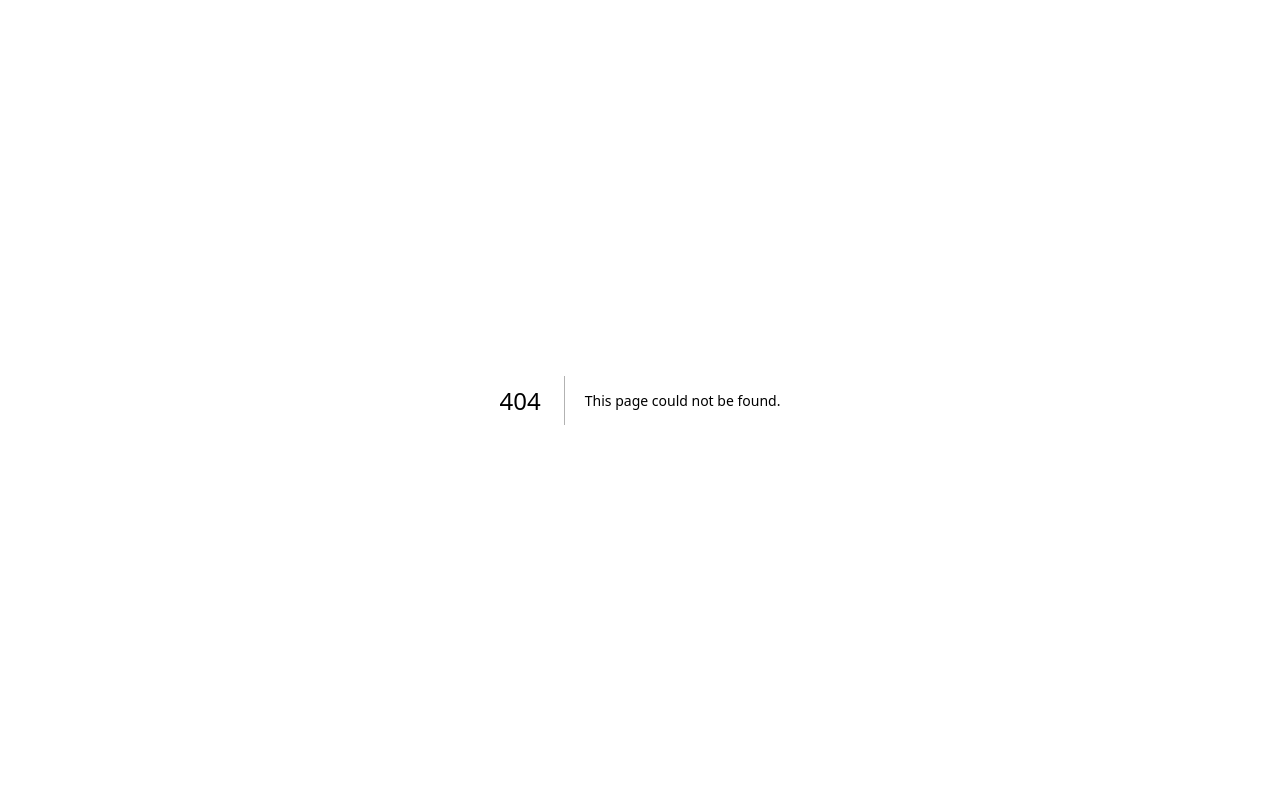
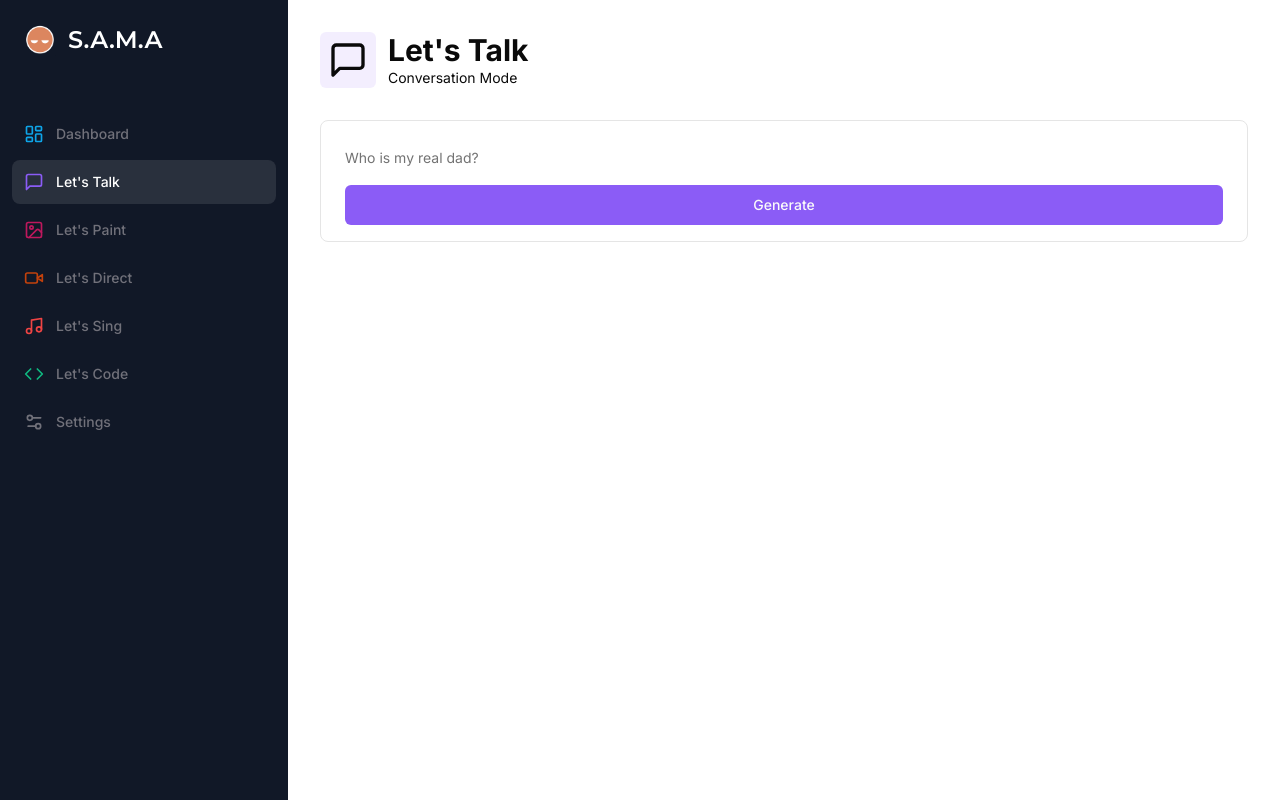
Before and after one commit to HasnyS/AI_BOT_MEDIA_GENERATOR_SITE, a Next.js app: page /talk in a window 1280 px wide. Before the commit this address had no page. Built offline with nearby package versions, Linux system fonts and the light colour scheme.

Commit message:
created talk page

```diff
--- a/app/(dashboard)/(routes)/dashboard/page.tsx
+++ b/app/(dashboard)/(routes)/dashboard/page.tsx
@@ -1,6 +1,9 @@
+"use client";
+
 import {ArrowRight, CodeIcon, ImageIcon, MessageSquare, MusicIcon, Settings2Icon, VideoIcon} from "lucide-react";
 import { Card } from "@/components/ui/card";
 import { cn } from "@/lib/utils";
+import {useRouter} from "next/navigation";
 
 const tools = [
     {
@@ -49,11 +52,12 @@
 ];
 
 const DashboardPage = () => {
+    const router =useRouter();
     return (
         <div>
             <div className="mb-8 space-y-4">
                 <h2 className="text-2xl md:text-4xl font-bold text-center">
-                    Some A.I shit
+                    Hello Friends!
                 </h2>
                 <p className="text-muted-foreground font-light text-sm md:text-lg text-center">
                     Talk to S.A.M.A
@@ -62,6 +66,7 @@
             <div className="px-4 md:px-20 lg:px-32 space-y-4">
                 {tools.map((tool) => (
                     <Card
+                        onClick={()=> router.push(tool.href)}
                         key={tool.href}
                         className="p-4 border-black/5 flex items-center justify-between hover:shadow-md transition cursor-pointer"
                     >
--- /dev/null
+++ b/app/(dashboard)/(routes)/talk/constants.ts
@@ -0,0 +1,7 @@
+import * as z from 'zod';
+
+export const formSchema = z.object({
+    prompt: z.string().min(1,{
+        message:  "Say Something",
+        })
+});
--- /dev/null
+++ b/app/(dashboard)/(routes)/talk/page.tsx
@@ -0,0 +1,74 @@
+"use client";
+import * as z from 'zod';
+import {MessageSquare} from "lucide-react";
+import {useForm} from "react-hook-form";
+import {zodResolver} from "@hookform/resolvers/zod";
+
+import {Heading} from "@/components/heading";
+import {
+    Form,
+    FormControl,
+    FormItem,
+    FormField} from "@/components/ui/form";
+import {Input} from "@/components/ui/input";
+import {Button} from "@/components/ui/button";
+import {formSchema} from "@/app/(dashboard)/(routes)/talk/constants";
+
+const TalkPage = () => {
+    const form = useForm<z.infer<typeof formSchema>>({
+        resolver: zodResolver(formSchema),
+        defaultValues: {
+            prompt:""
+        }
+    });
+
+    const isLoading = form.formState.isSubmitting;
+
+    const onSubmit = async (values: z.infer<typeof formSchema>) => {
+        console.log(values);
+    };
+
+    return (
+        <div>
+            <Heading
+                title={"Let's Talk"}
+                description={"Conversation Mode"}
+                icon={MessageSquare}
+                iconColor={"text-violet-500"}
+                bgColor={"bg-violet-500/10"}
+            />
+            <div className={'px-4 lg:px-8'}>
+                <div>
+                    <Form {...form}>
+                        <form
+                            onSubmit={form.handleSubmit(onSubmit)}
+                            className={'rounded-lg border w-full p-4 px-3 md:px-6 focus-within:shadow-sm grid grid-cols-12 gap-2'}>
+                                <FormField
+                                    name='prompt'
+                                    render={({field}) => (
+                                        <FormItem className={'col-span-12 lg:col-span-10'}>
+                                            <FormControl className={'m-0 p-0'}>
+                                                <Input
+                                                    className={'border-0 outline-none focus-visible:ring-0 focus-visible:ring-transparent'}
+                                                    disabled={isLoading}
+                                                    placeholder={'Who is my real dad?'}
+                                                    {...field}
+                                                />
+                                            </FormControl>
+                                        </FormItem>
+                                    )}
+                                />
+                            <Button
+                                className={'col-span-12 lg-col-span-2 bg-violet-500 w-full'}
+                                    disabled={isLoading}>
+                                Generate
+                            </Button>
+                        </form>
+                    </Form>
+                </div>
+            </div>
+        </div>
+    );
+};
+
+export default TalkPage;
--- /dev/null
+++ b/components/heading.tsx
@@ -0,0 +1,34 @@
+import {LucideIcon} from "lucide-react";
+import {cn} from "@/lib/utils";
+
+interface HeadingProps {
+    title:string;
+    description: string;
+    icon: LucideIcon;
+    iconColor?: string
+    bgColor?: string;
+}
+
+export const Heading = ({
+    title,
+        description,
+        icon: Icon,
+        IconColor,
+        bgColor
+}: HeadingProps) =>{
+    return (
+        <div className={'px-4 lg:px-8 flex items-center gap-x-3 mb-8'}>
+            <div className={cn('p-2 w-fit rounded-md',bgColor)}>
+                <Icon className={cn('w-10 h-10', IconColor)}/>
+            </div>
+                <div>
+                    <h2 className={'text-3xl font-bold'}>
+                    {title}
+                    </h2>
+                    <p className={'text-sm text-muted-background'}>
+                        {description}
+                    </p>
+                </div>
+        </div>
+    );
+};
--- /dev/null
+++ b/components/ui/form.tsx
@@ -0,0 +1,176 @@
+import * as React from "react"
+import * as LabelPrimitive from "@radix-ui/react-label"
+import { Slot } from "@radix-ui/react-slot"
+import {
+  Controller,
+  ControllerProps,
+  FieldPath,
+  FieldValues,
+  FormProvider,
+  useFormContext,
+} from "react-hook-form"
+
+import { cn } from "@/lib/utils"
+import { Label } from "@/components/ui/label"
+
+const Form = FormProvider
+
+type FormFieldContextValue<
+  TFieldValues extends FieldValues = FieldValues,
+  TName extends FieldPath<TFieldValues> = FieldPath<TFieldValues>
+> = {
+  name: TName
+}
+
+const FormFieldContext = React.createContext<FormFieldContextValue>(
+  {} as FormFieldContextValue
+)
+
+const FormField = <
+  TFieldValues extends FieldValues = FieldValues,
+  TName extends FieldPath<TFieldValues> = FieldPath<TFieldValues>
+>({
+  ...props
+}: ControllerProps<TFieldValues, TName>) => {
+  return (
+    <FormFieldContext.Provider value={{ name: props.name }}>
+      <Controller {...props} />
+    </FormFieldContext.Provider>
+  )
+}
+
+const useFormField = () => {
+  const fieldContext = React.useContext(FormFieldContext)
+  const itemContext = React.useContext(FormItemContext)
+  const { getFieldState, formState } = useFormContext()
+
+  const fieldState = getFieldState(fieldContext.name, formState)
+
+  if (!fieldContext) {
+    throw new Error("useFormField should be used within <FormField>")
+  }
+
+  const { id } = itemContext
+
+  return {
+    id,
+    name: fieldContext.name,
+    formItemId: `${id}-form-item`,
+    formDescriptionId: `${id}-form-item-description`,
+    formMessageId: `${id}-form-item-message`,
+    ...fieldState,
+  }
+}
+
+type FormItemContextValue = {
+  id: string
+}
+
+const FormItemContext = React.createContext<FormItemContextValue>(
+  {} as FormItemContextValue
+)
+
+const FormItem = React.forwardRef<
+  HTMLDivElement,
+  React.HTMLAttributes<HTMLDivElement>
+>(({ className, ...props }, ref) => {
+  const id = React.useId()
+
+  return (
+    <FormItemContext.Provider value={{ id }}>
+      <div ref={ref} className={cn("space-y-2", className)} {...props} />
+    </FormItemContext.Provider>
+  )
+})
+FormItem.displayName = "FormItem"
+
+const FormLabel = React.forwardRef<
+  React.ElementRef<typeof LabelPrimitive.Root>,
+  React.ComponentPropsWithoutRef<typeof LabelPrimitive.Root>
+>(({ className, ...props }, ref) => {
+  const { error, formItemId } = useFormField()
+
+  return (
+    <Label
+      ref={ref}
+      className={cn(error && "text-destructive", className)}
+      htmlFor={formItemId}
+      {...props}
+    />
+  )
+})
+FormLabel.displayName = "FormLabel"
+
+const FormControl = React.forwardRef<
+  React.ElementRef<typeof Slot>,
+  React.ComponentPropsWithoutRef<typeof Slot>
+>(({ ...props }, ref) => {
+  const { error, formItemId, formDescriptionId, formMessageId } = useFormField()
+
+  return (
+    <Slot
+      ref={ref}
+      id={formItemId}
+      aria-describedby={
+        !error
+          ? `${formDescriptionId}`
+          : `${formDescriptionId} ${formMessageId}`
+      }
+      aria-invalid={!!error}
+      {...props}
+    />
+  )
+})
+FormControl.displayName = "FormControl"
+
+const FormDescription = React.forwardRef<
+  HTMLParagraphElement,
+  React.HTMLAttributes<HTMLParagraphElement>
+>(({ className, ...props }, ref) => {
+  const { formDescriptionId } = useFormField()
+
+  return (
+    <p
+      ref={ref}
+      id={formDescriptionId}
+      className={cn("text-sm text-muted-foreground", className)}
+      {...props}
+    />
+  )
+})
+FormDescription.displayName = "FormDescription"
+
+const FormMessage = React.forwardRef<
+  HTMLParagraphElement,
+  React.HTMLAttributes<HTMLParagraphElement>
+>(({ className, children, ...props }, ref) => {
+  const { error, formMessageId } = useFormField()
+  const body = error ? String(error?.message) : children
+
+  if (!body) {
+    return null
+  }
+
+  return (
+    <p
+      ref={ref}
+      id={formMessageId}
+      className={cn("text-sm font-medium text-destructive", className)}
+      {...props}
+    >
+      {body}
+    </p>
+  )
+})
+FormMessage.displayName = "FormMessage"
+
+export {
+  useFormField,
+  Form,
+  FormItem,
+  FormLabel,
+  FormControl,
+  FormDescription,
+  FormMessage,
+  FormField,
+}
--- /dev/null
+++ b/components/ui/input.tsx
@@ -0,0 +1,25 @@
+import * as React from "react"
+
+import { cn } from "@/lib/utils"
+
+export interface InputProps
+  extends React.InputHTMLAttributes<HTMLInputElement> {}
+
+const Input = React.forwardRef<HTMLInputElement, InputProps>(
+  ({ className, type, ...props }, ref) => {
+    return (
+      <input
+        type={type}
+        className={cn(
+          "flex h-10 w-full rounded-md border border-input bg-background px-3 py-2 text-sm ring-offset-background file:border-0 file:bg-transparent file:text-sm file:font-medium placeholder:text-muted-foreground focus-visible:outline-none focus-visible:ring-2 focus-visible:ring-ring focus-visible:ring-offset-2 disabled:cursor-not-allowed disabled:opacity-50",
+          className
+        )}
+        ref={ref}
+        {...props}
+      />
+    )
+  }
+)
+Input.displayName = "Input"
+
+export { Input }
--- /dev/null
+++ b/components/ui/label.tsx
@@ -0,0 +1,26 @@
+"use client"
+
+import * as React from "react"
+import * as LabelPrimitive from "@radix-ui/react-label"
+import { cva, type VariantProps } from "class-variance-authority"
+
+import { cn } from "@/lib/utils"
+
+const labelVariants = cva(
+  "text-sm font-medium leading-none peer-disabled:cursor-not-allowed peer-disabled:opacity-70"
+)
+
+const Label = React.forwardRef<
+  React.ElementRef<typeof LabelPrimitive.Root>,
+  React.ComponentPropsWithoutRef<typeof LabelPrimitive.Root> &
+    VariantProps<typeof labelVariants>
+>(({ className, ...props }, ref) => (
+  <LabelPrimitive.Root
+    ref={ref}
+    className={cn(labelVariants(), className)}
+    {...props}
+  />
+))
+Label.displayName = LabelPrimitive.Root.displayName
+
+export { Label }
--- a/package.json
+++ b/package.json
@@ -10,7 +10,9 @@
   },
   "dependencies": {
     "@clerk/nextjs": "^4.23.2",
+    "@hookform/resolvers": "^3.2.0",
     "@radix-ui/react-dialog": "^1.0.4",
+    "@radix-ui/react-label": "^2.0.2",
     "@radix-ui/react-slot": "^1.0.2",
     "@types/node": "20.4.5",
     "@types/react": "18.2.18",
@@ -25,9 +27,11 @@
     "postcss": "8.4.27",
     "react": "18.2.0",
     "react-dom": "18.2.0",
+    "react-hook-form": "^7.45.4",
     "tailwind-merge": "^1.14.0",
     "tailwindcss": "3.3.3",
     "tailwindcss-animate": "^1.0.6",
-    "typescript": "5.1.6"
+    "typescript": "5.1.6",
+    "zod": "^3.21.4"
   }
 }
```
Also changed, not shown: 1 other file (tests, documents, lock files or other folders).
